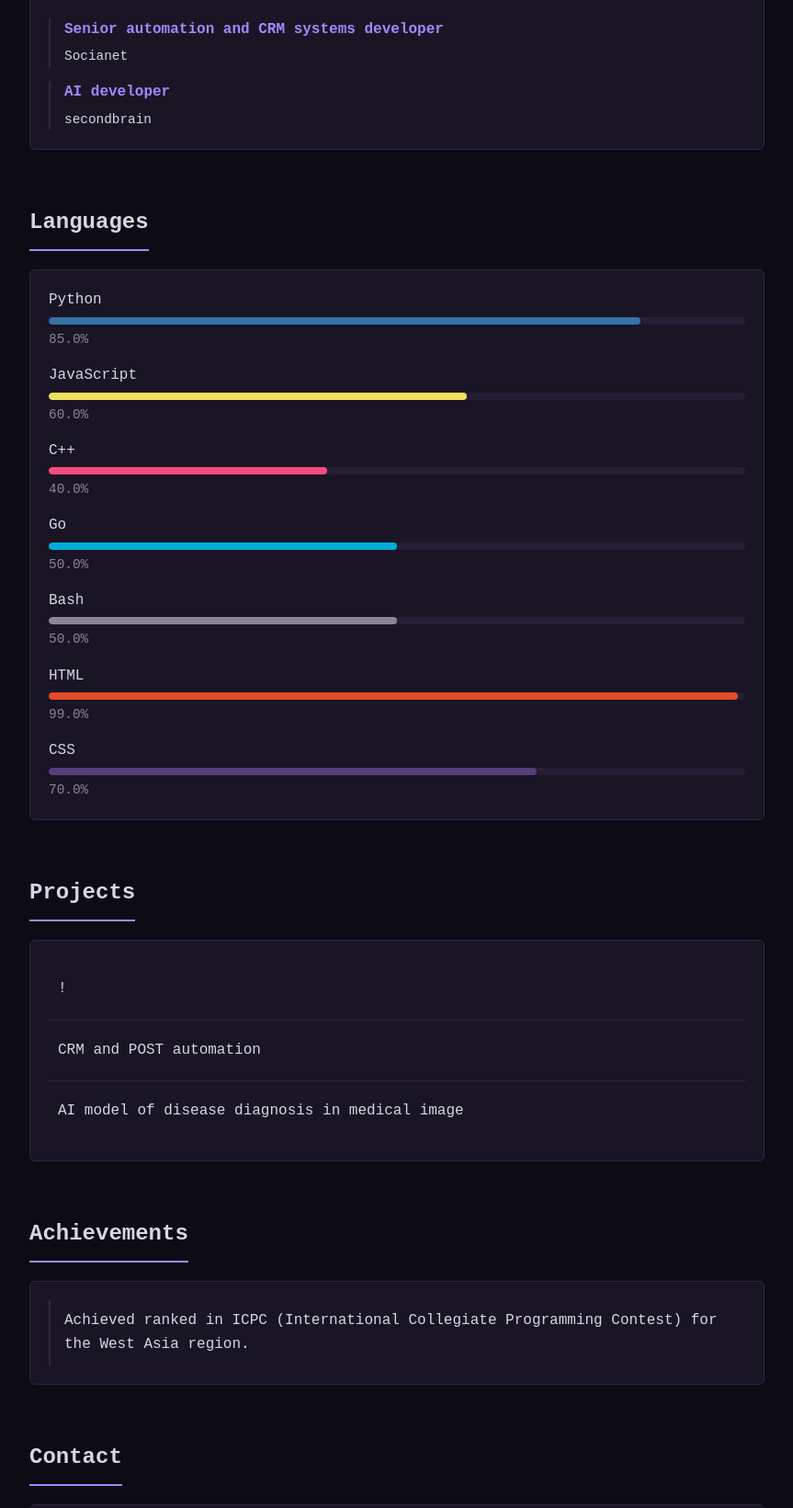
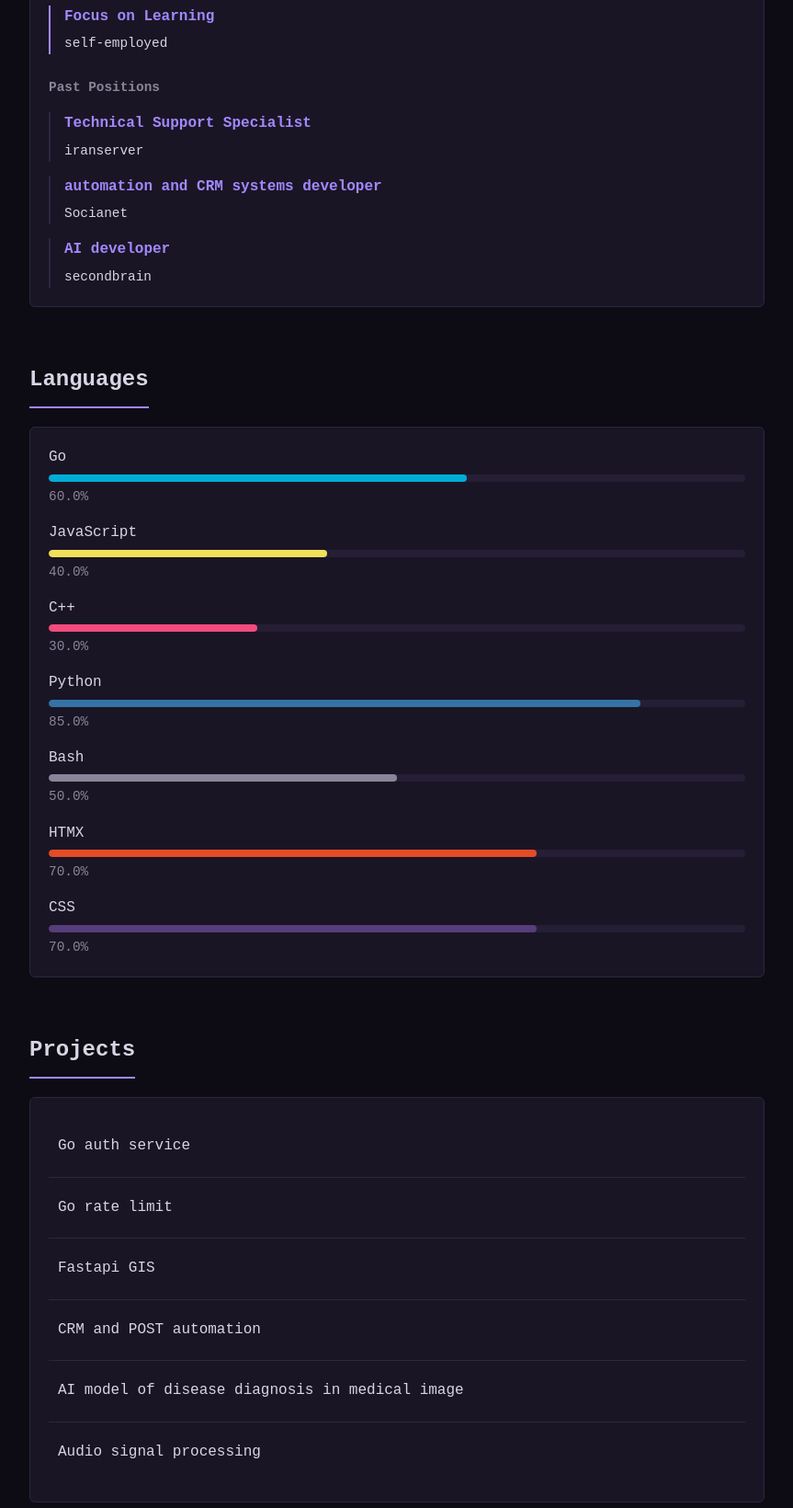
Before and after one commit to Amirreza-Zeraati/CV, a plain HTML site: page index.html in a window 1280 px wide. Shown: the part 1070-2710 px from the top of the page at 92% size, without its empty margins (208-1071 px from the left). Drawn offline with Linux system fonts and the light colour scheme.

Commit message:
update the cv

```diff
--- a/index.html
+++ b/index.html
@@ -16,7 +16,8 @@
         <section>
             <h2>About</h2>
             <div class="card">
-                <p>I’m a technical support specialist and systems administrator with extensive experience in host management. My expertise lies in backend development, where I specialize in Python and Go. I have a passion for building APIs and creating automation systems to optimize and streamline workflows.</p>
+                <p>I'm a backend developer focused on building robust and scalable systems with Go. I’m currently growing my expertise in Golang by developing APIs, working on distributed systems, and contributing to performance-critical backend services. I enjoy solving backend challenges and automating workflows through clean, efficient code.
+                    Earlier in my career, I worked in technical support and systems administration, gaining hands-on experience with host management and infrastructure. That foundation continues to shape my understanding of backend reliability and system design.</p>
             </div>
         </section>
 
@@ -26,14 +27,18 @@
                 <div class="experience current">
                     <h3>Current Position</h3>
                     <div class="position">
-                        <div class="title">Technical Support Specialist</div>
-                        <div class="company">iranserver</div>
+                        <div class="title">Focus on Learning</div>
+                        <div class="company">self-employed</div>
                     </div>
                 </div>
                 <div class="experience">
                     <h3>Past Positions</h3>
                     <div class="position">
-                        <div class="title">Senior automation and CRM systems developer</div>
+                        <div class="title">Technical Support Specialist</div>
+                        <div class="company">iranserver</div>
+                    </div>
+                    <div class="position">
+                        <div class="title">automation and CRM systems developer</div>
                         <div class="company">Socianet</div>
                     </div>
                     <div class="position">
@@ -57,8 +62,18 @@
             <h2>Projects</h2>
             <div class="card">
                 <div class="project">
-                    <a href="/#" class="project-link" target="_blank">
-                        !
+                    <a href="https://github.com/Amirreza-Zeraati/go-auth-service" class="project-link" target="_blank">
+                        Go auth service
+                    </a>
+                </div>
+                <div class="project">
+                    <a href="https://github.com/Amirreza-Zeraati/go-rate-limit" class="project-link" target="_blank">
+                        Go rate limit
+                    </a>
+                </div>
+                <div class="project">
+                    <a href="https://github.com/Amirreza-Zeraati/FastAPI-GIS" class="project-link" target="_blank">
+                        Fastapi GIS
                     </a>
                 </div>
                 <div class="project">
@@ -69,6 +84,11 @@
                 <div class="project">
                     <a href="https://github.com/SecondBrainCo" class="project-link" target="_blank">
                         AI model of disease diagnosis in medical image
+                    </a>
+                </div>
+                <div class="project">
+                    <a href="https://github.com/Amirreza-Zeraati/AudioSignalProcessingForML" class="project-link" target="_blank">
+                        Audio signal processing
                     </a>
                 </div>
             </div>
--- a/script.js
+++ b/script.js
@@ -1,11 +1,11 @@
 const data = {
     "languages": {
+        "Go": 60,
+        "JavaScript": 40,
+        "C++": 30,
         "Python": 85,
-        "JavaScript": 60,
-        "C++": 40,
-        "Go": 50,
         "Bash": 50,
-        "HTML": 99,
+        "HTMX": 70,
         "CSS": 70,
     }
 };
@@ -82,7 +82,7 @@ function getLanguageColor(language) {
         CMake: '#DA3434',
         Dockerfile: '#384d54',
         CSS: '#563d7c',
-        HTML: '#e34c26',
+        HTMX: '#e34c26',
         Assembly: '#6E4C13',
         ASL: '#6a40fd'
     };
```
